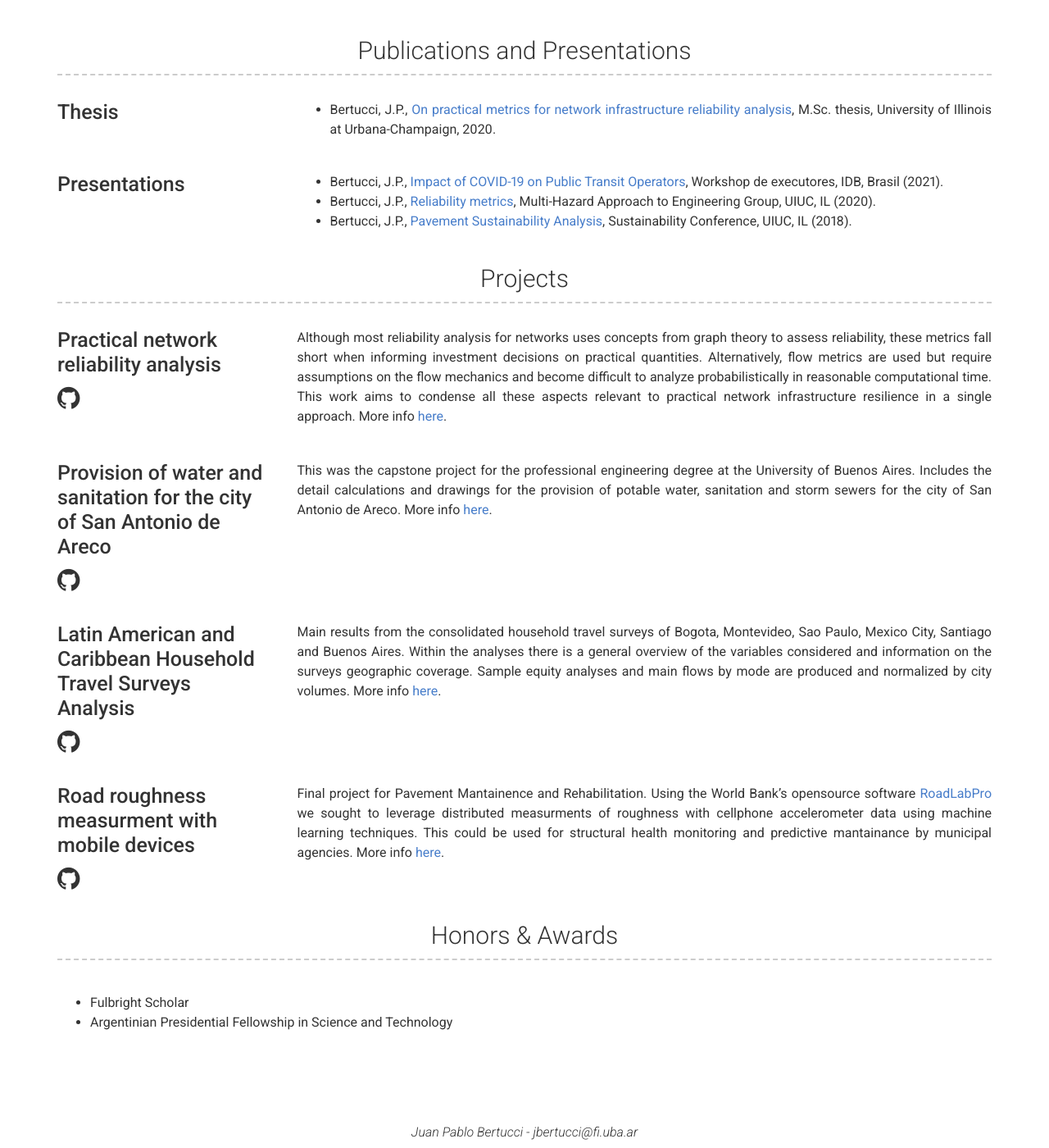
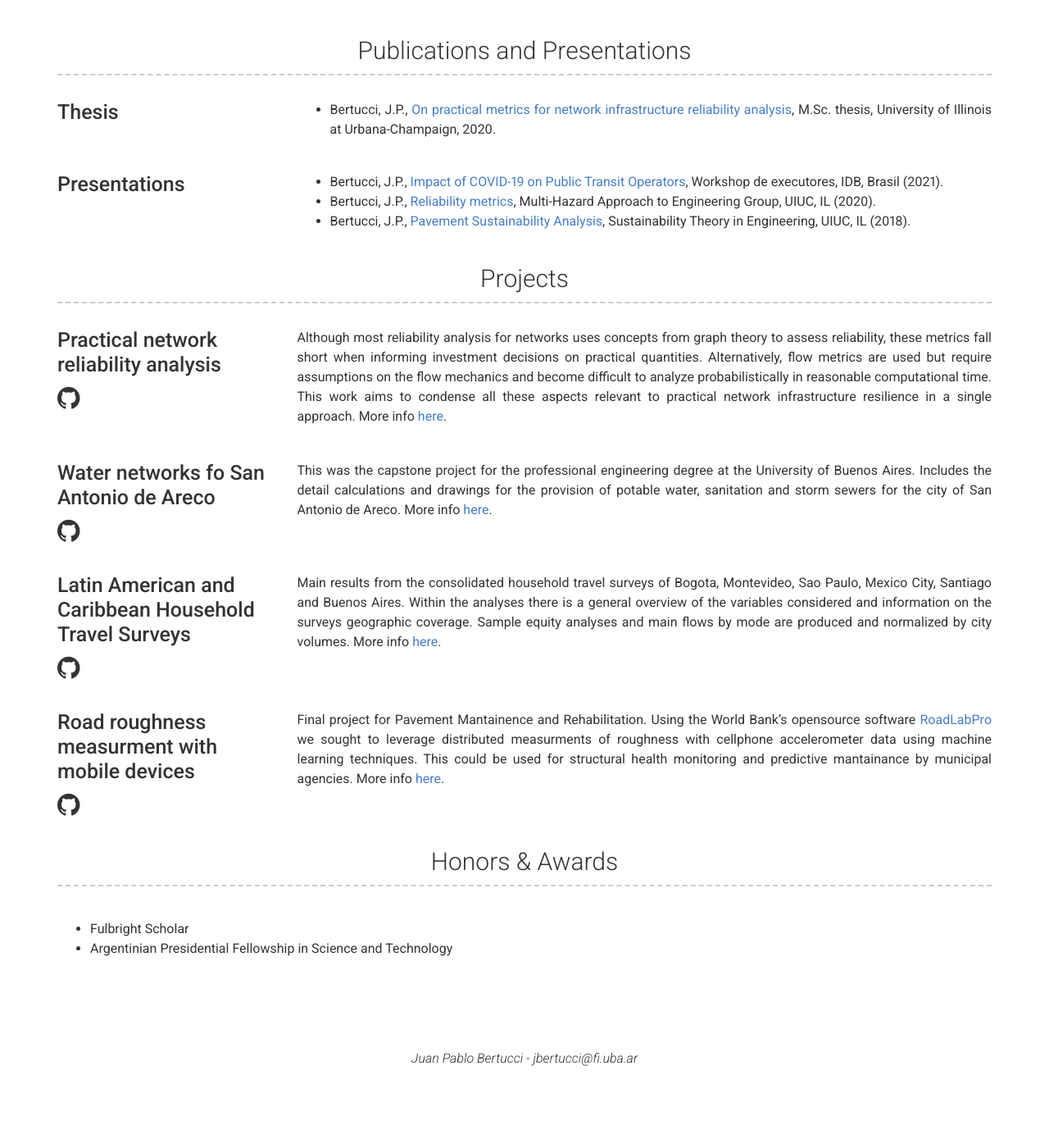
Before and after one commit to JPchomp/JPchomp.github.io, a Jekyll site: the page built from index.md, in a window 1280 px wide and 1400 px high, scrolled down 1939 px. Shown: the whole window at 82% size. Built offline with Jekyll 4.4.1, drawn with Linux system fonts in a browser that asks for light colours; after the commit the page ends 3254 px from its top, so only the background shows below that.

Commit message:
update experience

```diff
--- a/_data/experience.yml
+++ b/_data/experience.yml
@@ -6,4 +6,4 @@
   description: |
     - Bertucci, J.P., [Impact of COVID-19 on Public Transit Operators](https://jpchomp.github.io/presentations/09_02_semana_do_ejecutores.pdf), Workshop de executores, IDB, Brasil (2021).
     - Bertucci, J.P., [Reliability metrics](https://jpchomp.github.io/presentations/Transport_Network_Reliability_Analysis.pdf), Multi-Hazard Approach to Engineering Group, UIUC, IL (2020).
-    - Bertucci, J.P., [Pavement Sustainability Analysis](https://jpchomp.github.io/presentations/Pavement_Sustainability.pdf), Sustainability Conference, UIUC, IL (2018).
+    - Bertucci, J.P., [Pavement Sustainability Analysis](https://jpchomp.github.io/presentations/Pavement_Sustainability.pdf), Sustainability Theory in Engineering, UIUC, IL (2018).
--- a/_data/projects.yml
+++ b/_data/projects.yml
@@ -6,13 +6,13 @@
   description: | # this will include new lines to allow paragraphs
     Although most reliability analysis for networks uses concepts from graph theory to assess reliability, these metrics fall short when informing investment decisions on practical quantities. Alternatively, flow metrics are used but require assumptions on the flow mechanics and become difficult to analyze probabilistically in reasonable computational time. This work aims to condense all these aspects relevant to practical network infrastructure resilience in a single approach. More info [here](https://github.com/JPchomp/resilience).
 
-- name: Provision of water and sanitation for the city of San Antonio de Areco
+- name: Water networks fo San Antonio de Areco
   #link: github.com/JPchomp
   github: JPchomp/areco
   description: | # this will include new lines to allow paragraphs
     This was the capstone project for the professional engineering degree at the University of Buenos Aires. Includes the detail calculations and drawings for the provision of potable water, sanitation and storm sewers for the city of San Antonio de Areco. More info [here](https://github.com/JPchomp/areco).
 
-- name: Latin American and Caribbean Household Travel Surveys Analysis
+- name: Latin American and Caribbean Household Travel Surveys
   #link: github.com/JPchomp
   github: JPchomp/LAC-Household-Travel-Surveys-Report
   description: | # this will include new lines to allow paragraphs
```
